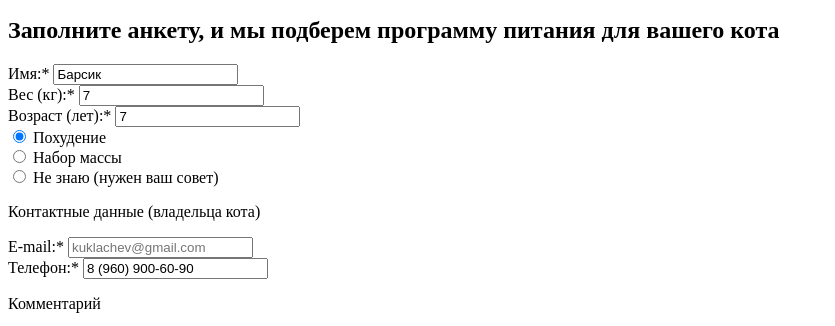
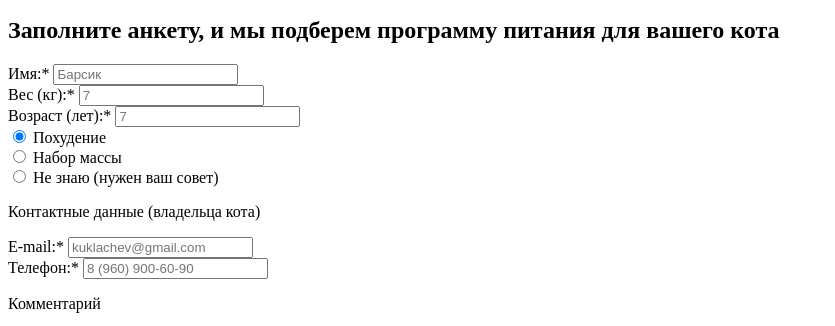
Before and after one commit to stas137/1400385-cat-energy-22, a website: page source/form.html in a window 1280 px wide. Shown: the part 167-493 px from the top of the page, without its empty margins (0-835 px from the left). Drawn offline with Linux system fonts and the light colour scheme.

Commit message:
Разметка страницы формы

```diff
--- a/source/form.html
+++ b/source/form.html
@@ -43,15 +43,15 @@
           <form class="program-form__fields form-data" action="https://echo.htmlacademy.ru" method="POST">
             <div class="form-data__text">
               <label for="username">Имя:*</label>
-              <input type="text" id="username" name="username" value="Барсик" required />
+              <input type="text" id="username" name="username" placeholder="Барсик" required />
             </div>
             <div class="form-data__text">
               <label for="weight">Вес (кг):*</label>
-              <input type="number" id="weight" name="weight" value="7" required />
+              <input type="number" id="weight" name="weight" placeholder="7" required />
             </div>
             <div class="form-data__text">
               <label for="age">Возраст (лет):*</label>
-              <input type="number" id="age" name="age" value="7" required />
+              <input type="number" id="age" name="age" placeholder="7" required />
             </div>
 
             <div class="form-data__radio">
@@ -75,8 +75,11 @@
               </div>
               <div class="form-data__phone form-data__phone--img">
                 <label for="phone">Телефон:*</label>
-                <input type="tel" id="phone" name="phone" value="8 (960) 900-60-90" required />
+                <input type="tel" id="phone" name="phone" placeholder="8 (960) 900-60-90" required />
               </div>
+              </div>
+              </div>
+            </div>
             </div>
 
             <div class="form-data__comment">
```
